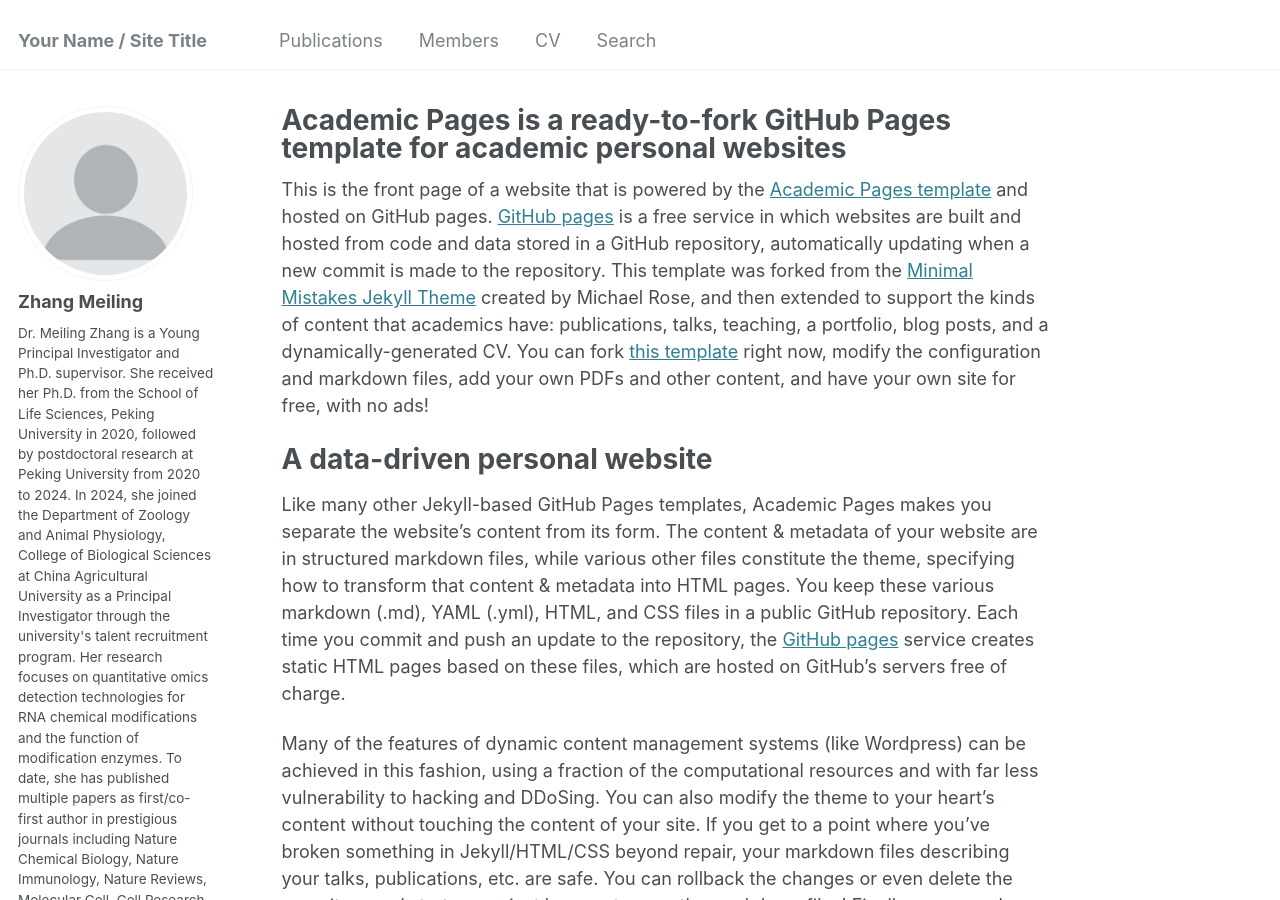
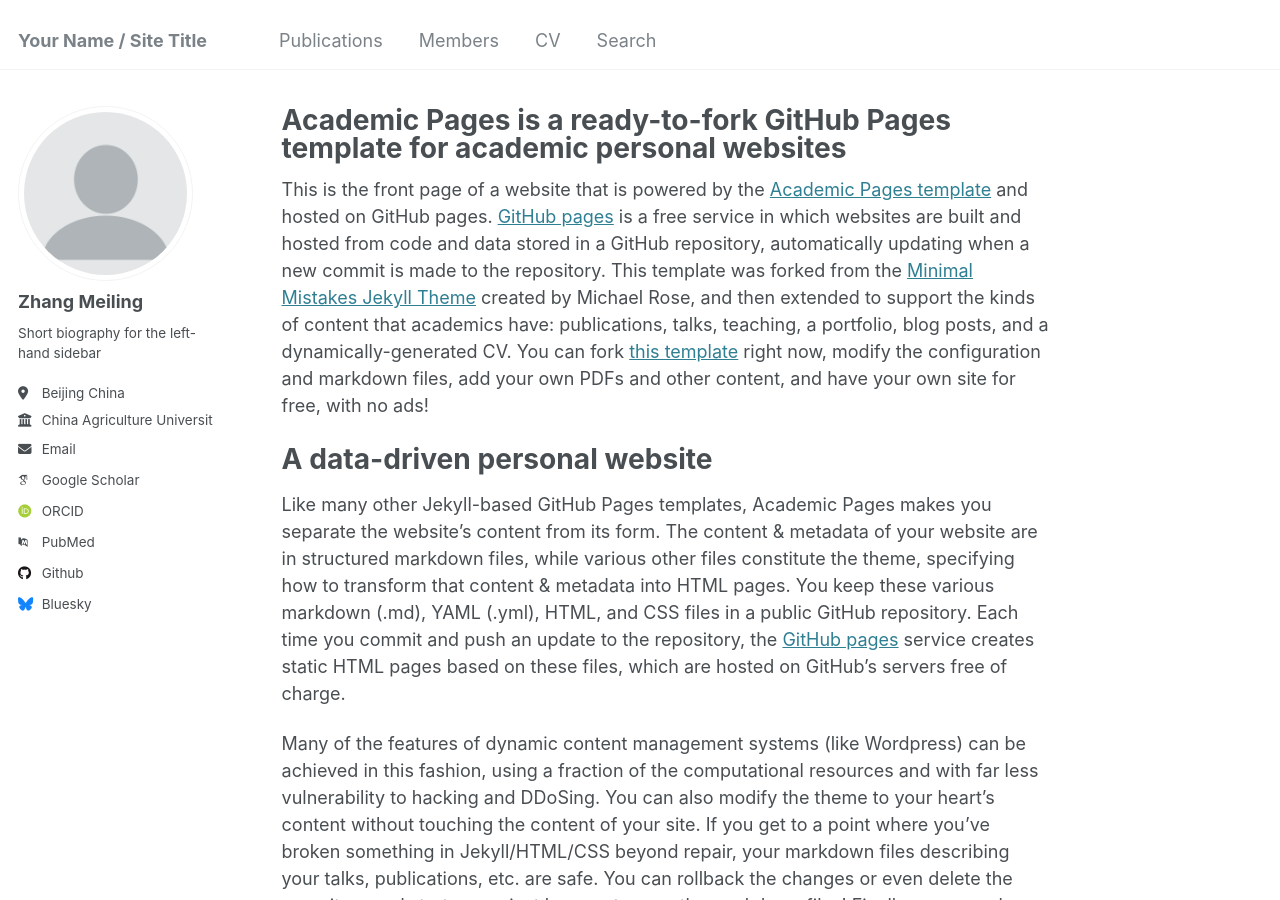
Before and after one commit to Hui50138/ZhangMeiling-Lab, a Jekyll site: the page built from _pages/about.md, in a window 1280 px wide and 900 px high. Built offline with Jekyll 4.4.1, drawn with Linux system fonts in a browser that asks for light colours; some web fonts are replaced; some of the changed text lies outside the part shown.

Commit message:
Update _config.yml

```diff
--- a/_config.yml
+++ b/_config.yml
@@ -1,3 +1,4 @@
+
 # Welcome to Jekyll!
 #
 # This config file is meant for settings that affect your entire site, values
@@ -12,7 +13,7 @@ title                    : "Your Name / Site Title"
 title_separator          : "-"
 name                     : &name "Your Name"
 description              : &description "personal description"
-url                      : https://hui50138.github.io # the base hostname & protocol for your site e.g. "https://[your GitHub username].github.io"
+url                      : https://academicpages.github.io # the base hostname & protocol for your site e.g. "https://[your GitHub username].github.io"
 baseurl                  : "" # the subpath of your site, e.g. "/blog"
 repository               : "academicpages/academicpages.github.io"
 
@@ -24,12 +25,10 @@ author:
   avatar           : "profile.png"
   name             : "Zhang Meiling"
   pronouns         : # example: "she/her"
-  bio              : "Dr. Meiling Zhang is a Young Principal Investigator and Ph.D. supervisor. She received her Ph.D. from the School of Life Sciences, Peking University in 2020, followed by postdoctoral research at Peking University from 2020 to 2024. In 2024, she joined the Department of Zoology and Animal Physiology, College of Biological Sciences at China Agricultural University as a Principal Investigator through the university's talent recruitment program.
-
-Her research focuses on quantitative omics detection technologies for RNA chemical modifications and the function of modification enzymes. To date, she has published multiple papers as first/co-first author in prestigious journals including Nature Chemical Biology, Nature Immunology, Nature Reviews, Molecular Cell, Cell Research, and Accounts of Chemical Research."
+  bio              : "Short biography for the left-hand sidebar"
   location         : "Beijing China"
   employer         : "China Agriculture University"
-  uri              : https://hui50138.github.io # URL
+  uri              : # URL
   email            : "ml_zhang@cau.edu.cn"
 
   # Academic websites
@@ -221,10 +220,10 @@ collections:
     output: true
     permalink: /:collection/:path/
   portfolio:
-    output: false
+    output: true
     permalink: /:collection/:path/
   talks:
-    output: false
+    output: true
     permalink: /:collection/:path/
 
 
```
